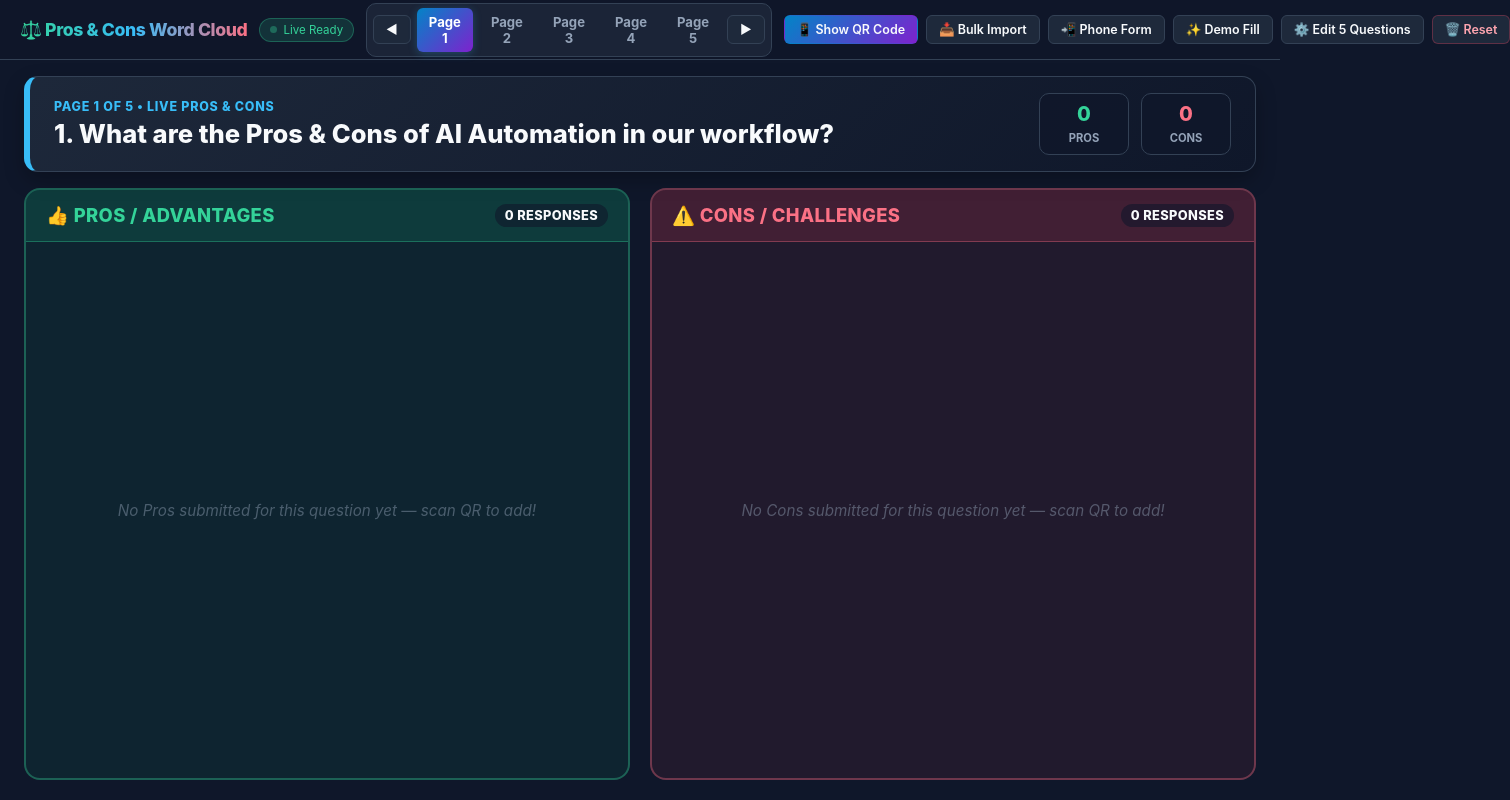
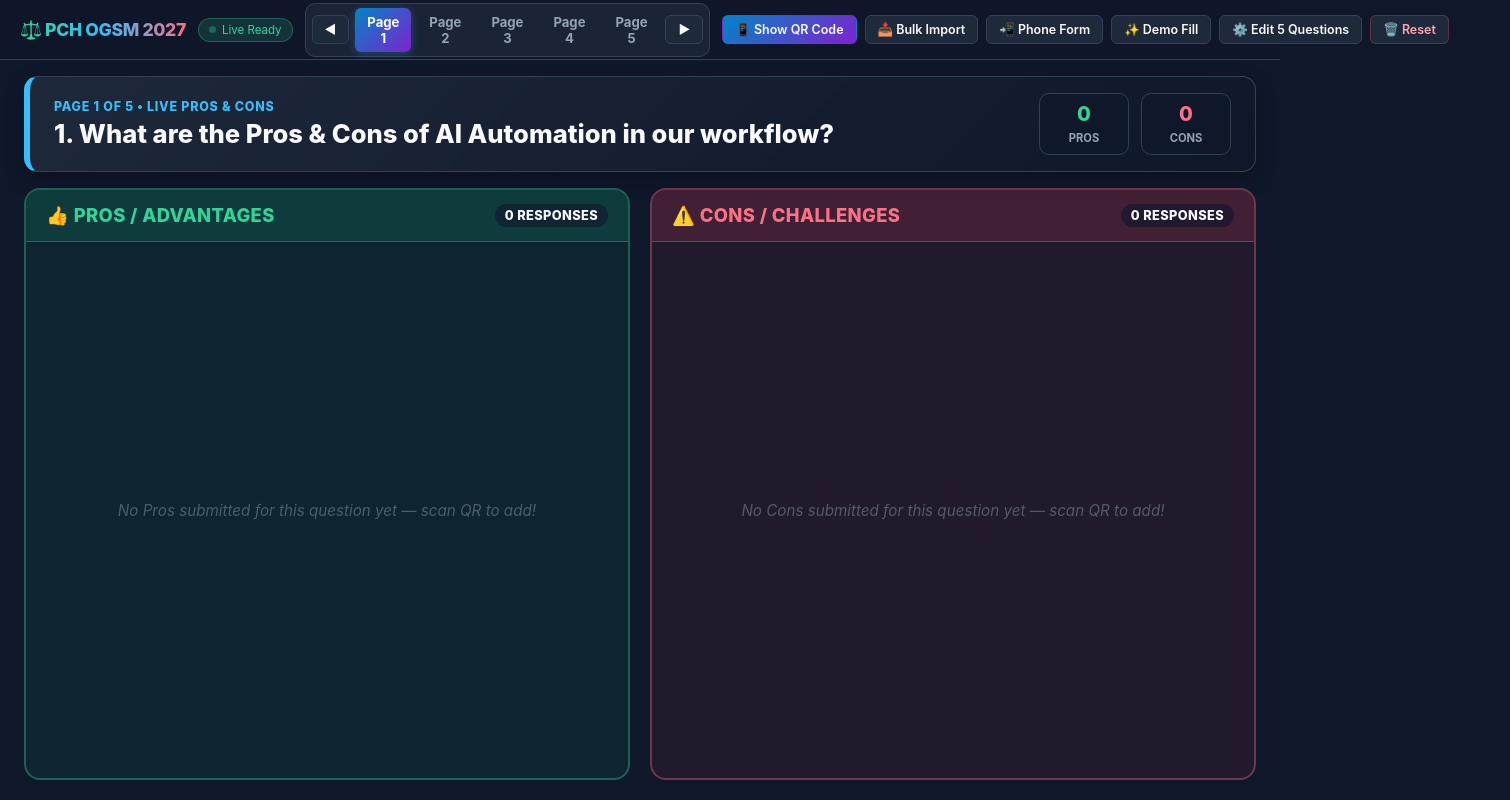
Before and after one commit to whai44/ogsm2027, a plain HTML site: page index.html in a window 1280 px wide. Shown: the whole page, 1510 px wide, since content can reach past the window. Drawn offline with Linux system fonts and the light colour scheme.

Commit message:
Update index.html

```diff
--- a/index.html
+++ b/index.html
@@ -627,7 +627,7 @@
        ========================================== -->
   <header class="top-bar">
     <div class="brand">
-      <h1>⚖️ Pros & Cons Word Cloud</h1>
+      <h1>⚖️ PCH OGSM 2027</h1>
       <div class="status-badge">
         <span class="status-dot"></span>
         <span id="syncStatusText">Live Ready</span>
```
